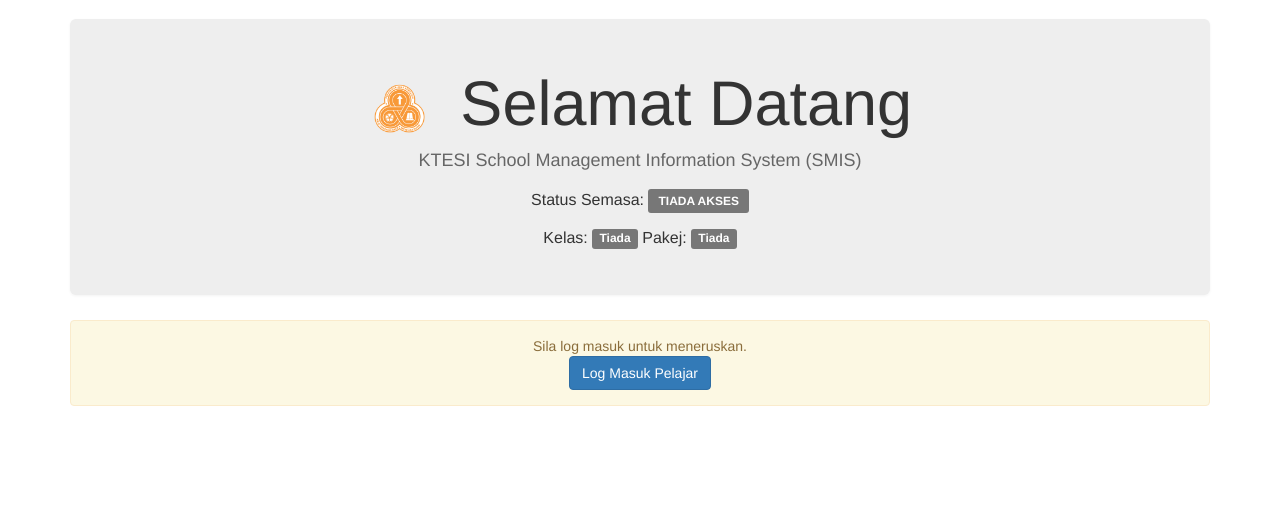
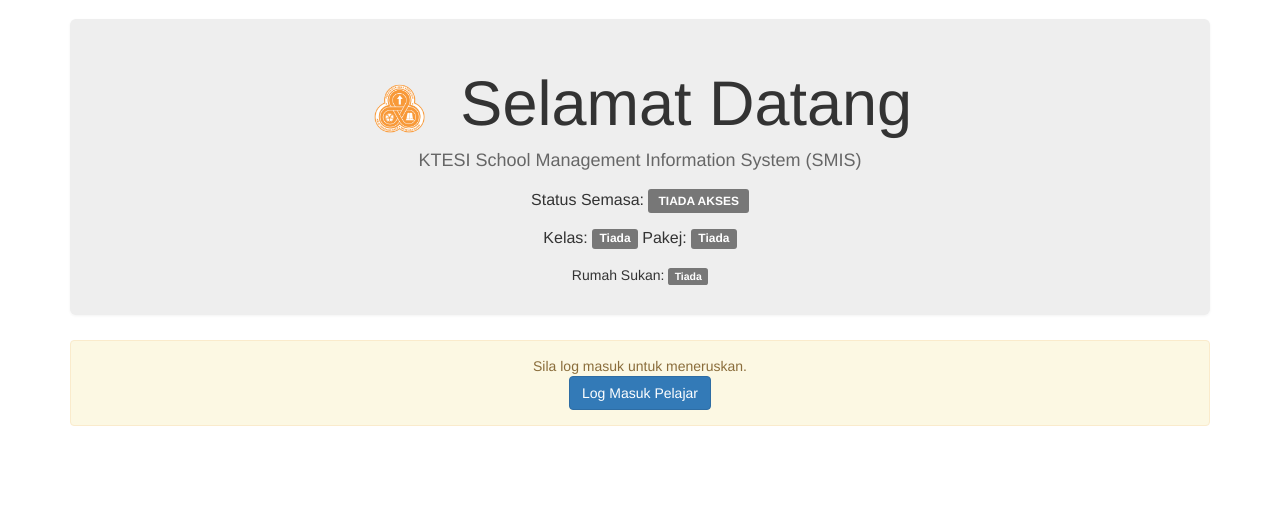
Before and after one commit to nicholastan-bit/SMIS, a Flask app: page / in a window 1280 px wide. Shown: the part 51-576 px from the top of the page. Run offline with Flask 3, Linux system fonts and the light colour scheme; some libraries are stand-ins or nearby versions.

Commit message:
minor changes
- added ui to display rumah_sukan

```diff
--- a/app.py
+++ b/app.py
@@ -198,6 +198,7 @@ def index():
     }
     package_class = None
     className = None
+    rumahSukan = None
     selected_units = []
 
     if kp:
@@ -206,7 +207,7 @@ def index():
 
         # Fetch student details (includes joining for ID lookup efficiency)
         cursor.execute("""
-            SELECT bil_kemasukan, nama_pelajar, surat_tawaran_path, ic_photo_path, id_pakej, kelas
+            SELECT bil_kemasukan, nama_pelajar, surat_tawaran_path, ic_photo_path, id_pakej, kelas, rumah_sukan
             FROM pelajar WHERE no_kp_pelajar = %s
         """, (kp,))
         student = cursor.fetchone()
@@ -243,6 +244,9 @@ def index():
 
             if student['kelas'] is not None:
                 className = student['kelas']
+
+            if student['rumah_sukan'] is not None:
+                rumahSukan = student['rumah_sukan']
 
             cursor.execute("""
                 SELECT uk.unit_name, uk.unit_type
@@ -259,11 +263,12 @@ def index():
 
         cursor.close()
         conn.close()
-
+        print(rumahSukan)
     return render_template('index.html',
                            completion_status=completion_status,
                            pkg_cls=package_class,
                            clsName=className,
+                           rumahSukan=rumahSukan,
                            selected_units=selected_units)
 
 @app.route('/register')
@@ -2112,7 +2117,9 @@ def edit_student_koku(bil):
     if request.method == 'POST':
         # 1. Update Student Personal Info (pelajar table)
         tugas_khas = request.form.get('tugas_khas')
-        rumah_sukan = request.form.get('rumah_sukan')
+        raw_rumah_sukan = request.form.get('rumah_sukan')
+        rumah_sukan = raw_rumah_sukan if raw_rumah_sukan != "" else None
+
         cursor.execute("""
             UPDATE pelajar SET tugas_khas = %s, rumah_sukan = %s
             WHERE bil_kemasukan = %s
--- a/raw data/CREATED TABLES.sql
+++ b/raw data/CREATED TABLES.sql
@@ -103,4 +103,4 @@ CREATE TABLE spm_hasil (
 
 -- new changes 25/6/2026: SEMESTER ATTR REPLACEMENT
 ALTER TABLE pelajar
-ADD COLUMN semester TINYINT;
+ADD COLUMN semester TINYINT DEFAULT 1;
--- a/templates/index.html
+++ b/templates/index.html
@@ -31,6 +31,17 @@
         {% else %}
         <span class="label label-default" style="...">Tiada</span>
         {% endif %}</p>
+
+        <span>Rumah Sukan:</span>
+        {% if rumahSukan %}
+        {% set colors = {'Merah': 'label-danger', 'Biru': 'label-primary', 'Kuning': 'label-warning', 'Hijau': 'label-success',
+        'Ungu': 'label-info'} %}
+        <span class="label {{ colors.get(rumahSukan, 'label-default') }}">
+            {{ rumahSukan }}
+        </span>
+        {% else %}
+        <span class="label label-default">Tiada</span>
+        {% endif %}
 
     {% if session.get('verified_kp') %}
     <div class="well well-sm"
```
Also changed, not shown: templates/edit_student.html (+6 -4 lines), templates/koku_list.html (+6 -4 lines).
